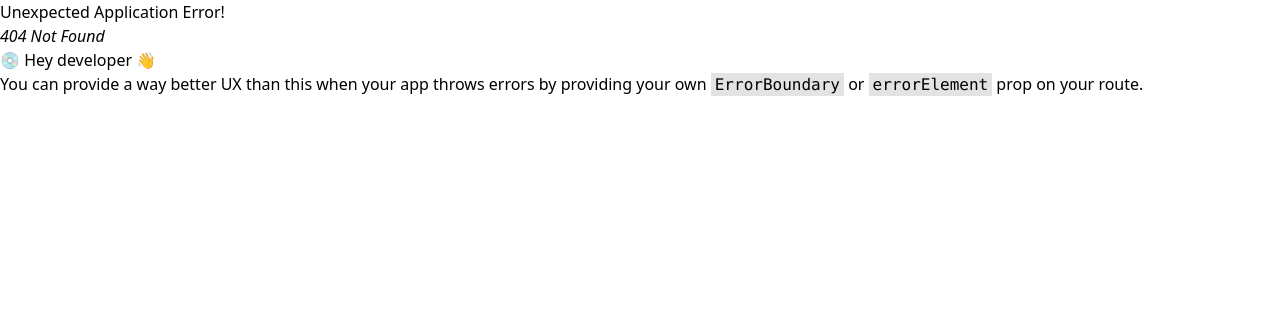
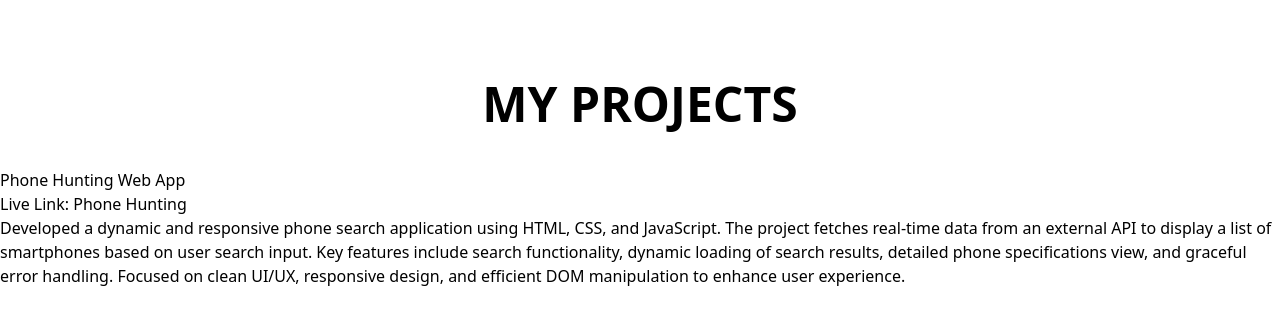
Before and after one commit to Nayeem1402/My-protfolio, a React (Vite) app: page /projects in a window 1280 px wide. Before the commit this address had no page. Shown: the top 324 px of the page. Built offline with nearby package versions, Linux system fonts and the light colour scheme.

Commit message:
the project is done

```diff
--- a/src/About.jsx
+++ b/src/About.jsx
@@ -1,5 +1,5 @@
 import React from 'react'
- import profile from './profile.jpg';
+ import profile from './../public/img/profile.jpg';
 
 const About = () => {
 
--- a/src/App.jsx
+++ b/src/App.jsx
@@ -5,6 +5,7 @@ import About from './About'
 import Contact from './Contact'
 import Footer from './Footer'
 import Skills from './Skills'
+import Projects from './Projects'
 
 
 function App() {
@@ -15,6 +16,7 @@ function App() {
       <Banner></Banner>
       <About></About>
       <Skills></Skills>
+      <Projects></Projects>
       <Contact></Contact>
       <Footer></Footer>
 
--- /dev/null
+++ b/src/Projects.jsx
@@ -0,0 +1,35 @@
+import React from 'react'
+
+const Projects = () => {
+    return (
+        <section className='mt-20 '>
+            <h1 className='text-5xl font-bold text-center   mb-10  animate__animated animate__fadeIn   animate__slow animate__duration-[2s]'>MY PROJECTS</h1>
+
+            {/* projects container  */}
+
+
+
+            {/* Project 1: Phone Hunting Web App */}
+
+
+            <div className="grid grid-cols-1 md:grid-cols-2 lg:grid-cols-3 gap-8 px-5"></div>
+            <section>
+                {/* project 1  */}
+                <div>
+                    <h2>Phone Hunting Web App</h2>
+                    <p>Live Link: <a href="https://nayeem1402.github.io/Phone-Hunting/" target='blank' >Phone Hunting</a> </p>
+                    <p>Developed a dynamic and responsive phone search application using HTML, CSS, and JavaScript. The project fetches real-time data from an external API to display a list of smartphones based on user search input. Key features include search functionality, dynamic loading of search results, detailed phone specifications view, and graceful error handling. Focused on clean UI/UX, responsive design, and efficient DOM manipulation to enhance user experience. </p>
+                </div>
+
+                {/* project 2  */}
+
+                <div>
+
+                </div>
+            </section>
+
+        </section>
+    )
+}
+
+export default Projects
```
Also changed, not shown: src/main.jsx (+9 -4 lines), 1 other file (tests, documents, lock files or other folders).
